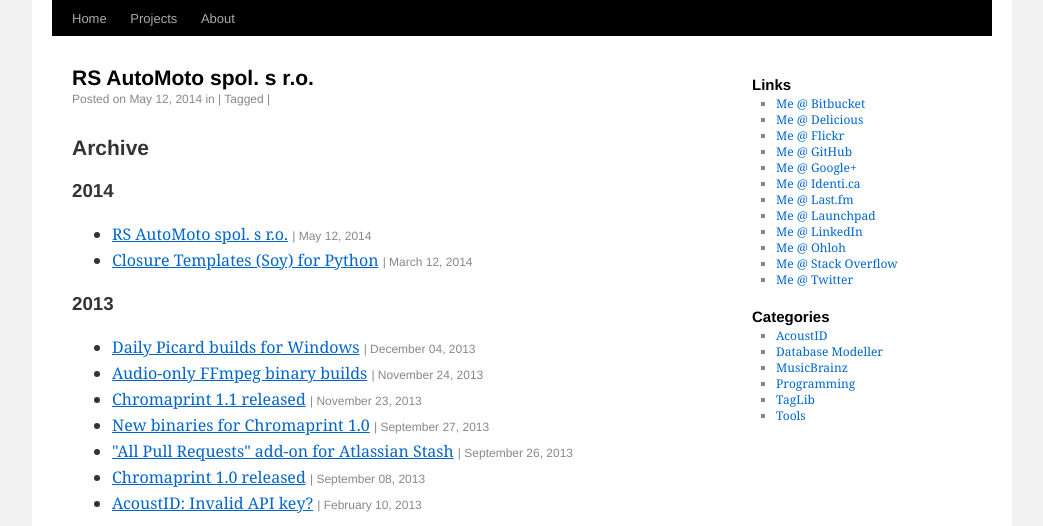
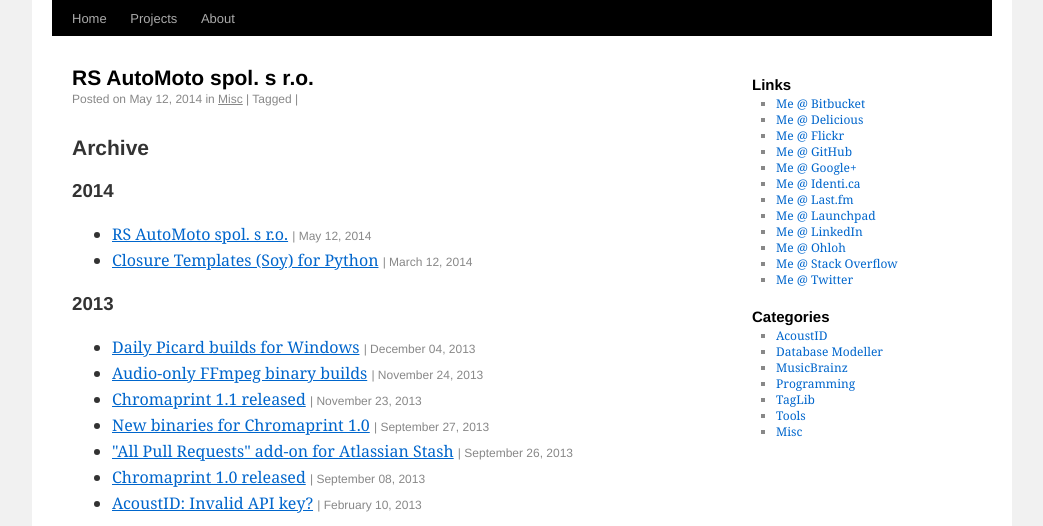
Before and after one commit to lalinsky/website, a Jekyll site: the page built from index.html, in a window 1280 px wide and 900 px high. Shown: the part 233-759 px from the top of the window, without its empty margins (118-1161 px from the left). Built offline with Jekyll 4.4.1, drawn with Linux system fonts in a browser that asks for light colours; Markdown is read by kramdown in place of the engine named in the settings; comment, search, counter and statistics services are not loaded.

Commit message:
Misc category

```diff
--- a/_config.yml
+++ b/_config.yml
@@ -20,6 +20,7 @@ category_names:
  programming: Programming
  taglib: TagLib
  tools: Tools
+ misc: Misc
 
 category_order:
  - acoustid
@@ -28,3 +29,4 @@ category_order:
  - programming
  - taglib
  - tools
+ - misc
```
